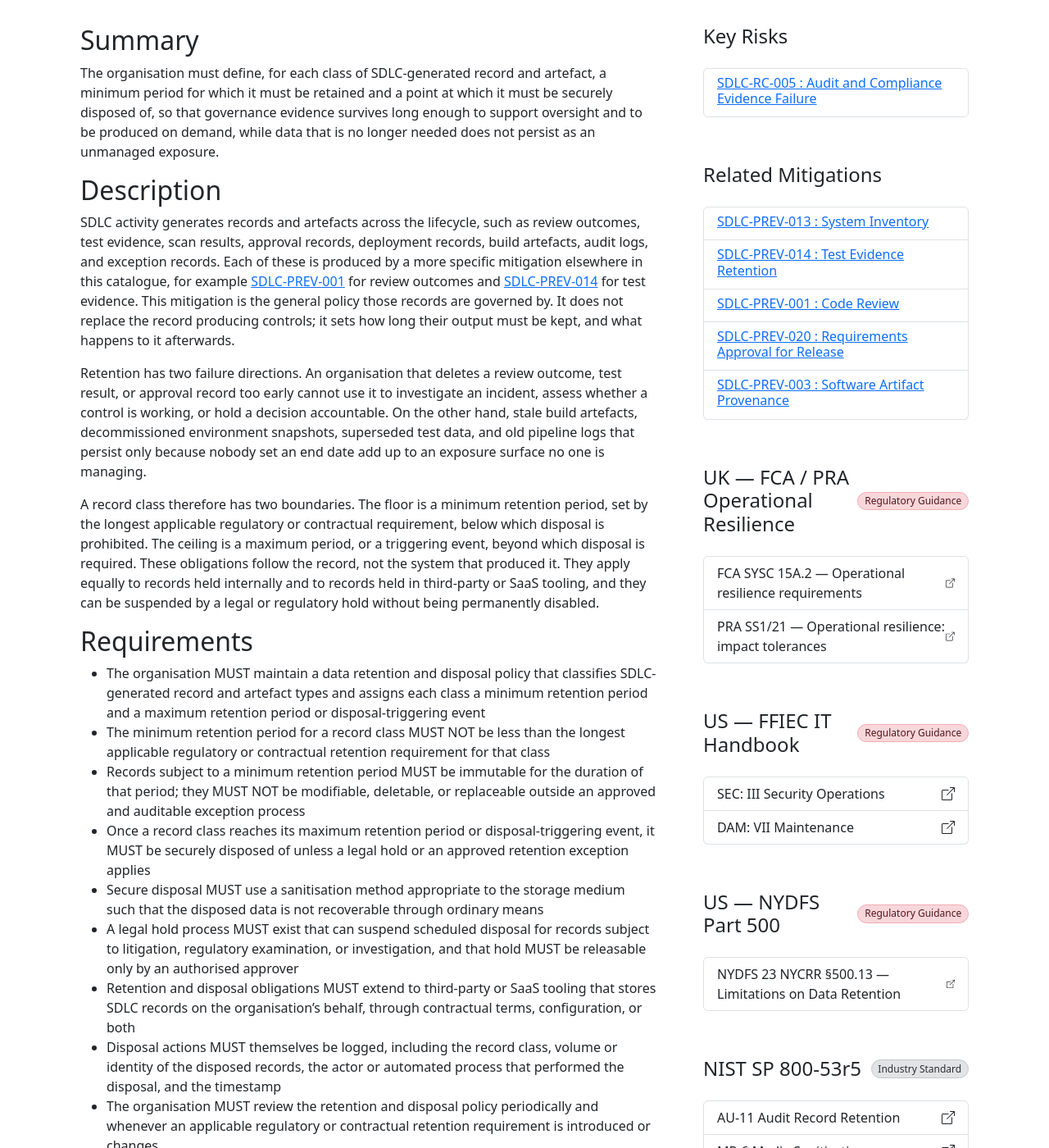
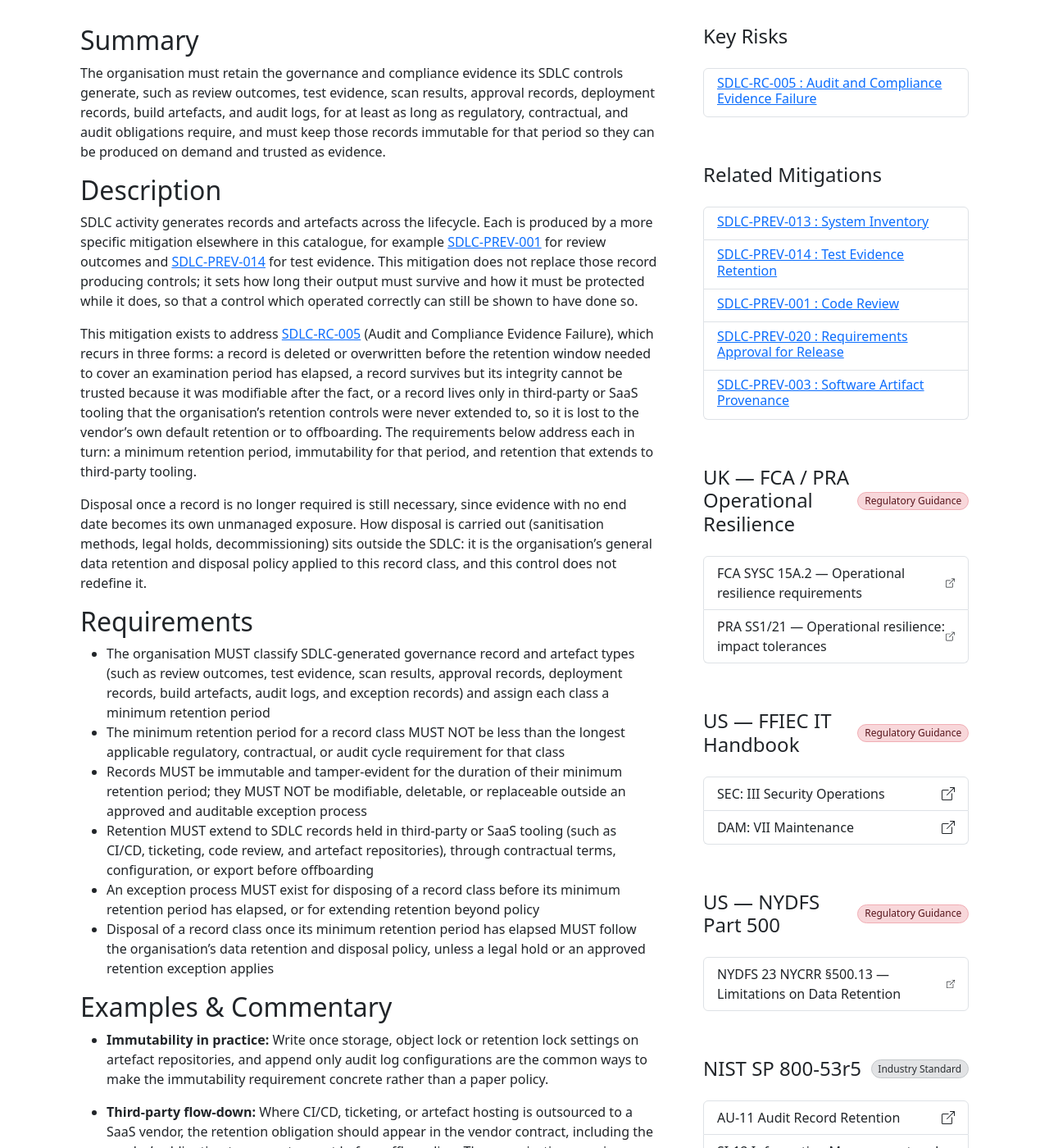
Before and after one commit to finos-labs/SDLC-Controls-Framework, a Jekyll site: the page built from docs/_mitigations/mi-22_data-retention.md, in a window 1280 px wide and 1400 px high, scrolled down 278 px. Shown: the whole window at 82% size. Built offline with Jekyll 4.4.1, drawn with Linux system fonts in a browser that asks for light colours; some of the changed text lies outside the part shown.

Commit message:
Narrow MI-22 to SDLC-specific evidence retention
Scopes the control to the audit/compliance evidence SDLC controls
produce (review outcomes, test evidence, approvals, build artefacts,
audit logs) rather than general enterprise data retention. Requirements
trimmed from 10 to 6 bullets; disposal mechanics (sanitisation, legal
holds, disposal logging) are deferred to the organisation's general
data retention policy instead of being re-specified here.

Signed-off-by: Germán Fuentes Capella <47056480+germanptr@users.noreply.github.com>

```diff
--- a/docs/_mitigations/mi-22_data-retention.md
+++ b/docs/_mitigations/mi-22_data-retention.md
@@ -7,7 +7,6 @@ type: PREV
 phase: META
 nist-sp-800-53r5_references:
   - au-11  # AU-11 Audit Record Retention
-  - mp-6   # MP-6 Media Sanitization
   - si-12  # SI-12 Information Management and Retention
   - sa-4   # SA-4 Acquisition Process
 uk-fca_references:
@@ -30,47 +29,34 @@ related_mitigations:
 
 ## Summary
 
-The organisation must define, for each class of SDLC-generated record and artefact, a minimum period for which it must be retained and a point at which it must be securely disposed of, so that governance evidence survives long enough to support oversight and to be produced on demand, while data that is no longer needed does not persist as an unmanaged exposure.
+The organisation must retain the governance and compliance evidence its SDLC controls generate, such as review outcomes, test evidence, scan results, approval records, deployment records, build artefacts, and audit logs, for at least as long as regulatory, contractual, and audit obligations require, and must keep those records immutable for that period so they can be produced on demand and trusted as evidence.
 
 ## Description
 
-SDLC activity generates records and artefacts across the lifecycle, such as review outcomes, test evidence, scan results, approval records, deployment records, build artefacts, audit logs, and exception records. Each of these is produced by a more specific mitigation elsewhere in this catalogue, for example [SDLC-PREV-001]({% link _mitigations/mi-1_code-review.md %}) for review outcomes and [SDLC-PREV-014]({% link _mitigations/mi-14_test-evidence.md %}) for test evidence. This mitigation is the general policy those records are governed by. It does not replace the record producing controls; it sets how long their output must be kept, and what happens to it afterwards.
+SDLC activity generates records and artefacts across the lifecycle. Each is produced by a more specific mitigation elsewhere in this catalogue, for example [SDLC-PREV-001]({% link _mitigations/mi-1_code-review.md %}) for review outcomes and [SDLC-PREV-014]({% link _mitigations/mi-14_test-evidence.md %}) for test evidence. This mitigation does not replace those record producing controls; it sets how long their output must survive and how it must be protected while it does, so that a control which operated correctly can still be shown to have done so.
 
-Retention has two failure directions. An organisation that deletes a review outcome, test result, or approval record too early cannot use it to investigate an incident, assess whether a control is working, or hold a decision accountable. On the other hand, stale build artefacts, decommissioned environment snapshots, superseded test data, and old pipeline logs that persist only because nobody set an end date add up to an exposure surface no one is managing.
+This mitigation exists to address [SDLC-RC-005]({% link _risks/ri-5_audit-and-compliance-evidence-failure.md %}) (Audit and Compliance Evidence Failure), which recurs in three forms: a record is deleted or overwritten before the retention window needed to cover an examination period has elapsed, a record survives but its integrity cannot be trusted because it was modifiable after the fact, or a record lives only in third-party or SaaS tooling that the organisation's retention controls were never extended to, so it is lost to the vendor's own default retention or to offboarding. The requirements below address each in turn: a minimum retention period, immutability for that period, and retention that extends to third-party tooling.
 
-A record class therefore has two boundaries. The floor is a minimum retention period, set by the longest applicable regulatory or contractual requirement, below which disposal is prohibited. The ceiling is a maximum period, or a triggering event, beyond which disposal is required. These obligations follow the record, not the system that produced it. They apply equally to records held internally and to records held in third-party or SaaS tooling, and they can be suspended by a legal or regulatory hold without being permanently disabled.
+Disposal once a record is no longer required is still necessary, since evidence with no end date becomes its own unmanaged exposure. How disposal is carried out (sanitisation methods, legal holds, decommissioning) sits outside the SDLC: it is the organisation's general data retention and disposal policy applied to this record class, and this control does not redefine it.
 
 ## Requirements
 
-* The organisation MUST maintain a data retention and disposal policy that classifies SDLC-generated record and artefact types and assigns each class a minimum retention period and a maximum retention period or disposal-triggering event
-* The minimum retention period for a record class MUST NOT be less than the longest applicable regulatory or contractual retention requirement for that class
-* Records subject to a minimum retention period MUST be immutable for the duration of that period; they MUST NOT be modifiable, deletable, or replaceable outside an approved and auditable exception process
-* Once a record class reaches its maximum retention period or disposal-triggering event, it MUST be securely disposed of unless a legal hold or an approved retention exception applies
-* Secure disposal MUST use a sanitisation method appropriate to the storage medium such that the disposed data is not recoverable through ordinary means
-* A legal hold process MUST exist that can suspend scheduled disposal for records subject to litigation, regulatory examination, or investigation, and that hold MUST be releasable only by an authorised approver
-* Retention and disposal obligations MUST extend to third-party or SaaS tooling that stores SDLC records on the organisation's behalf, through contractual terms, configuration, or both
-* Disposal actions MUST themselves be logged, including the record class, volume or identity of the disposed records, the actor or automated process that performed the disposal, and the timestamp
-* The organisation MUST review the retention and disposal policy periodically and whenever an applicable regulatory or contractual retention requirement is introduced or changes
-* An exception process MUST exist for retaining a record class beyond its maximum period or disposing of it before its minimum period has elapsed; exceptions MUST require named approval, documented justification, and are subject to periodic governance review
+* The organisation MUST classify SDLC-generated governance record and artefact types (such as review outcomes, test evidence, scan results, approval records, deployment records, build artefacts, audit logs, and exception records) and assign each class a minimum retention period
+* The minimum retention period for a record class MUST NOT be less than the longest applicable regulatory, contractual, or audit cycle requirement for that class
+* Records MUST be immutable and tamper-evident for the duration of their minimum retention period; they MUST NOT be modifiable, deletable, or replaceable outside an approved and auditable exception process
+* Retention MUST extend to SDLC records held in third-party or SaaS tooling (such as CI/CD, ticketing, code review, and artefact repositories), through contractual terms, configuration, or export before offboarding
+* An exception process MUST exist for disposing of a record class before its minimum retention period has elapsed, or for extending retention beyond policy
+* Disposal of a record class once its minimum retention period has elapsed MUST follow the organisation's data retention and disposal policy, unless a legal hold or an approved retention exception applies
 
 ## Examples & Commentary
 
-* **Setting the floor per record class:** The longest applicable requirement usually differs by record type and jurisdiction. Audit and compliance evidence, financial transaction adjacent records, and general operational records often carry different regulatory minimums. The policy should record, per class, which requirement sets the floor rather than applying one blanket period to all SDLC records.
+* **Immutability in practice:** Write once storage, object lock or retention lock settings on artefact repositories, and append only audit log configurations are the common ways to make the immutability requirement concrete rather than a paper policy.
 
-* **Disposal as a scheduled event, not an afterthought:** Configure object storage lifecycle rules, log retention settings, and artefact repository cleanup jobs to enforce the maximum period automatically, rather than relying on manual purges. Automated enforcement also produces the disposal log entries the policy requires.
-
-* **Sanitisation methods:** Cryptographic erasure (destroying the key protecting encrypted data at rest) is typically sufficient and auditable for cloud object storage; physical media destruction with a certificate of destruction may be required for on-premises hardware being decommissioned.
-
-* **Legal hold interaction:** When an incident or regulatory inquiry is opened, the records relevant to the affected systems and time period should be placed on hold before any scheduled disposal job runs, and the hold should be scoped and time-bound so it is lifted once no longer needed rather than becoming a silent, permanent retention exception.
-
-* **Third-party flow-down:** Where CI/CD, ticketing, or artefact hosting is outsourced to a SaaS vendor, the retention and disposal obligations should appear in the vendor contract, including the vendor's obligation to support export before offboarding and to confirm deletion afterwards. The organisation remains accountable for the record even though it does not control the storage.
-
-* **Stale lower-environment data:** Test and staging environments that retain copies of production-like data past their operational need are a common source of ceiling failures. Data refresh and expiry policies for these environments should be governed by the same policy as other SDLC records, even though the data did not originate from a governance process.
+* **Third-party flow-down:** Where CI/CD, ticketing, or artefact hosting is outsourced to a SaaS vendor, the retention obligation should appear in the vendor contract, including the vendor's obligation to support export before offboarding. The organisation remains accountable for the record even though it does not control the storage.
 
 ## Links
 
 - [NIST SP 800-53r5 AU-11: Audit Record Retention](https://nvlpubs.nist.gov/nistpubs/SpecialPublications/NIST.SP.800-53r5.pdf)
-- [NIST SP 800-53r5 MP-6: Media Sanitization](https://nvlpubs.nist.gov/nistpubs/SpecialPublications/NIST.SP.800-53r5.pdf)
 - [NIST SP 800-53r5 SI-12: Information Management and Retention](https://nvlpubs.nist.gov/nistpubs/SpecialPublications/NIST.SP.800-53r5.pdf)
 - [NIST SSDF SP 800-218 PS.3: Archive and Protect Each Software Release](https://csrc.nist.gov/pubs/sp/800/218/final)
 - [NYDFS 23 NYCRR 500.13: Limitations on Data Retention](https://www.dfs.ny.gov/system/files/documents/2023/03/23NYCRR500_0.pdf)
```
